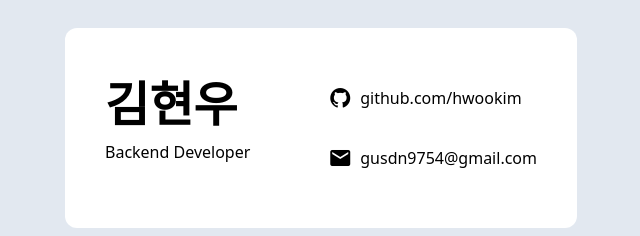
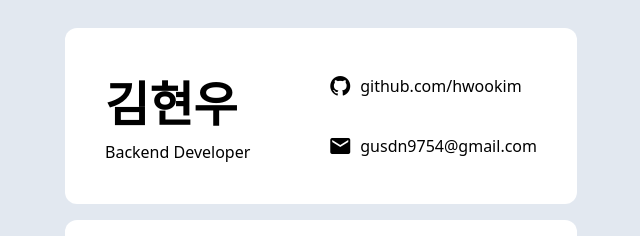
Before and after one commit to hwookim/portfolio, a Vue app: page / in a window 1280 px wide. Shown: the top 236 px of the page, without its empty margins (319-959 px from the left). Built offline with nearby package versions, Linux system fonts and the light colour scheme.

Commit message:
refactor: 링크 간격 조절

```diff
--- a/src/App.vue
+++ b/src/App.vue
@@ -7,8 +7,8 @@
             <div class="text-5xl font-bold">김현우</div>
             <div>Backend Developer</div>
           </div>
-          <div>
-            <div class="py-3">
+          <div class="flex flex-col justify-between">
+            <div>
               <a
                 href="https://github.com/hwookim"
                 target="_blank"
@@ -18,7 +18,7 @@
                 github.com/hwookim
               </a>
             </div>
-            <div class="py-3">
+            <div>
               <a
                 href="mailto:gusdn9754@gmail.com"
                 target="_blank"
```
